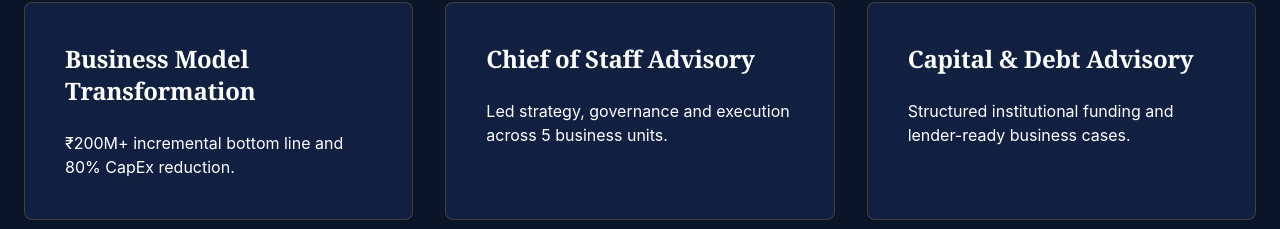
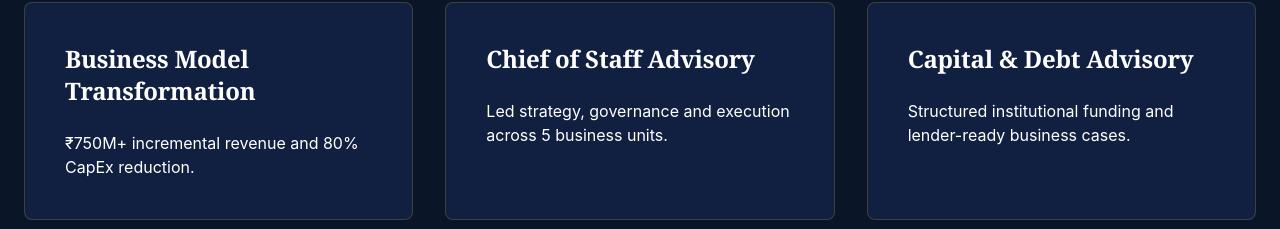
Before and after one commit to SravaniPolina/sravani-portfolio-frontend, a React (Create React App) app: page / in a window 1280 px wide. Shown: the part 4171-4400 px from the top of the page. Built offline with nearby package versions, Linux system fonts and the light colour scheme.

Commit message:
Update Projects.jsx

```diff
--- a/src/components/Projects.jsx
+++ b/src/components/Projects.jsx
@@ -3,7 +3,7 @@ import React from "react";
 const engagements = [
   {
     title: "Business Model Transformation",
-    outcome: "₹200M+ incremental bottom line and 80% CapEx reduction.",
+    outcome: "₹750M+ incremental revenue and 80% CapEx reduction.",
   },
   {
     title: "Chief of Staff Advisory",
```
